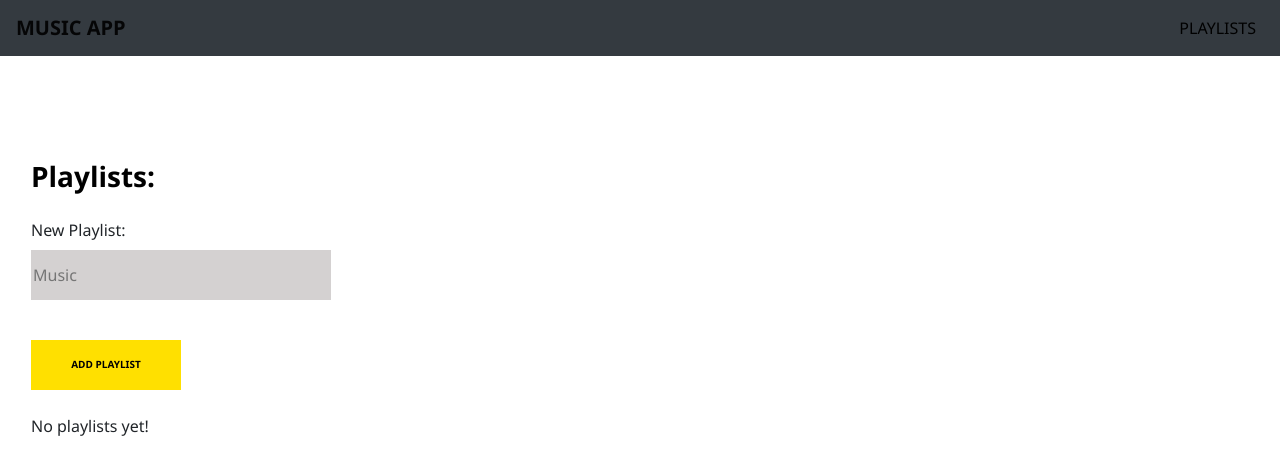
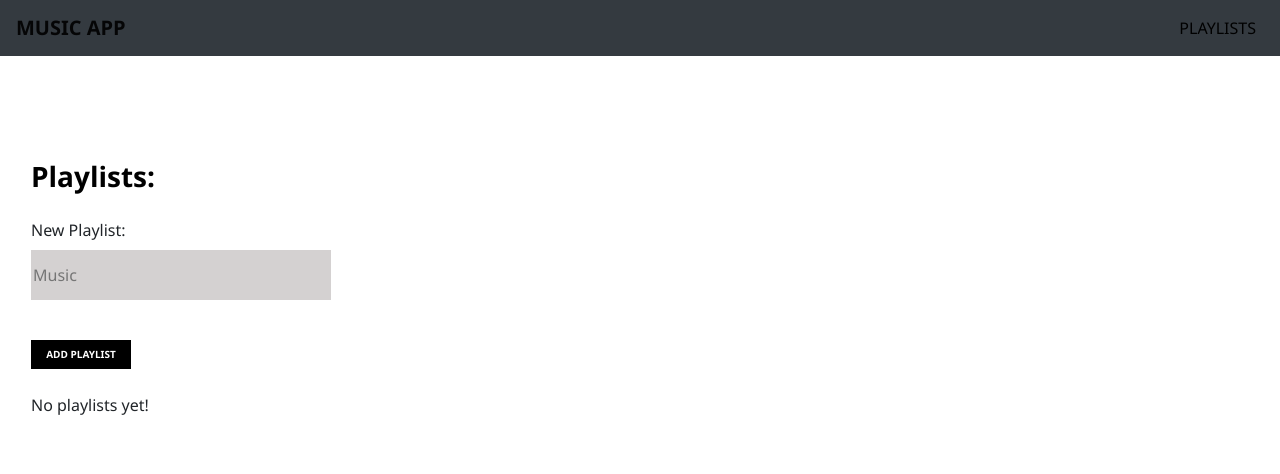
Before and after one commit to SophieMaryam/rockstar-music-player, a Vue app: page /playlists in a window 1280 px wide. Shown: the top 474 px of the page. Built offline with nearby package versions, Linux system fonts and the light colour scheme.

Commit message:
Refactor playlist get and set in localstorage

```diff
--- a/src/components/Playlist.vue
+++ b/src/components/Playlist.vue
@@ -3,7 +3,7 @@
     <div class="ml-3">
       <h3 class="font-weight-bold">Playlists:</h3>
       <div class="mt-4 text-black">
-        <form @submit.prevent="addNewPlaylist()">
+        <form @submit.prevent="addNewPlaylist(playlistName)">
           <div class="mt-4 mb-3">
             <label
               for="new-playlist"
@@ -19,7 +19,7 @@
           </div>
           <button
             type="submit"
-            class="btn text-uppercase rounded-0 font-weight-bold my-4 button">
+            class="btn text-center text-uppercase rounded-0 font-weight-bold my-4">
               Add Playlist
           </button>
         </form>
@@ -51,7 +51,7 @@ export default {
       playlistId: 0,
       playlistName: "",
       playlists: [],
-      localStoragePlaylists: JSON.parse(localStorage.getItem('products')) || []
+      filteredPlaylist: []
     }
   },
   mounted() {
@@ -61,25 +61,30 @@ export default {
     getAllPlaylists() {
       this.playlists = JSON.parse(localStorage.getItem("playlists")) || [];
     },
-    addNewPlaylist() {
-      let filteredPlaylist = this.localStoragePlaylists.find(playlist => {
-        playlist.name === this.playlistName
-      });
-      if(!(filteredPlaylist) || filteredPlaylist == "") {
-        this.localStoragePlaylists.push({
+    addNewPlaylist(playlistName) {
+      this.filterPlaylists(playlistName)
+      if(!this.filteredPlaylist) {
+        this.playlists.push({
           id: this.playlistId++,
           name: this.playlistName,
           songs: []
         });
-        localStorage.setItem("playlists", JSON.stringify(this.localStoragePlaylists));
-        this.getAllPlaylists();
+        localStorage.setItem("playlists", JSON.stringify(this.playlists));
         this.resetInputField();
       } else {
         alert("You've already used that name. Please try another!")
       }
     },
+    filterPlaylists(playlistName) {
+      this.filteredPlaylist = this.playlists.find(playlist => {
+        return playlist.name === playlistName
+      });
+    },
     openPlaylist(playlistName) {
-      this.$store.commit("setPlaylistName", playlistName);
+      this.filterPlaylists(playlistName);
+      if(this.filteredPlaylist) {
+        this.$store.commit("setPlaylistName", playlistName);
+      }
     },
     resetInputField() {
       this.playlistName = "";
@@ -89,14 +94,7 @@ export default {
 </script>
 
 <style scoped>
-  .btn {
-    color: black;
-    background-color: #FFE000;
-    width: 150px;
-    height: 50px;
-  }
-
-  ol li {
-    cursor: pointer;
-  }
+ol li {
+  cursor: pointer;
+}
 </style>
```
